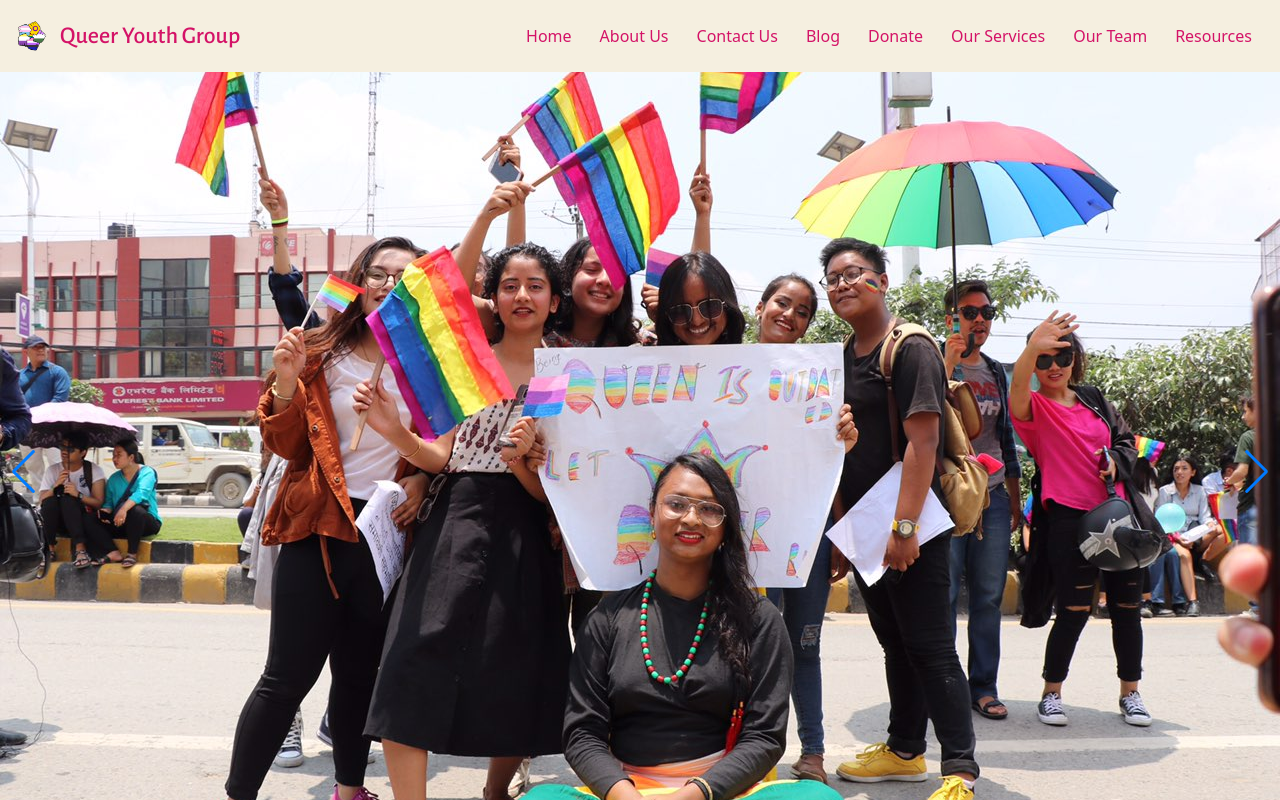
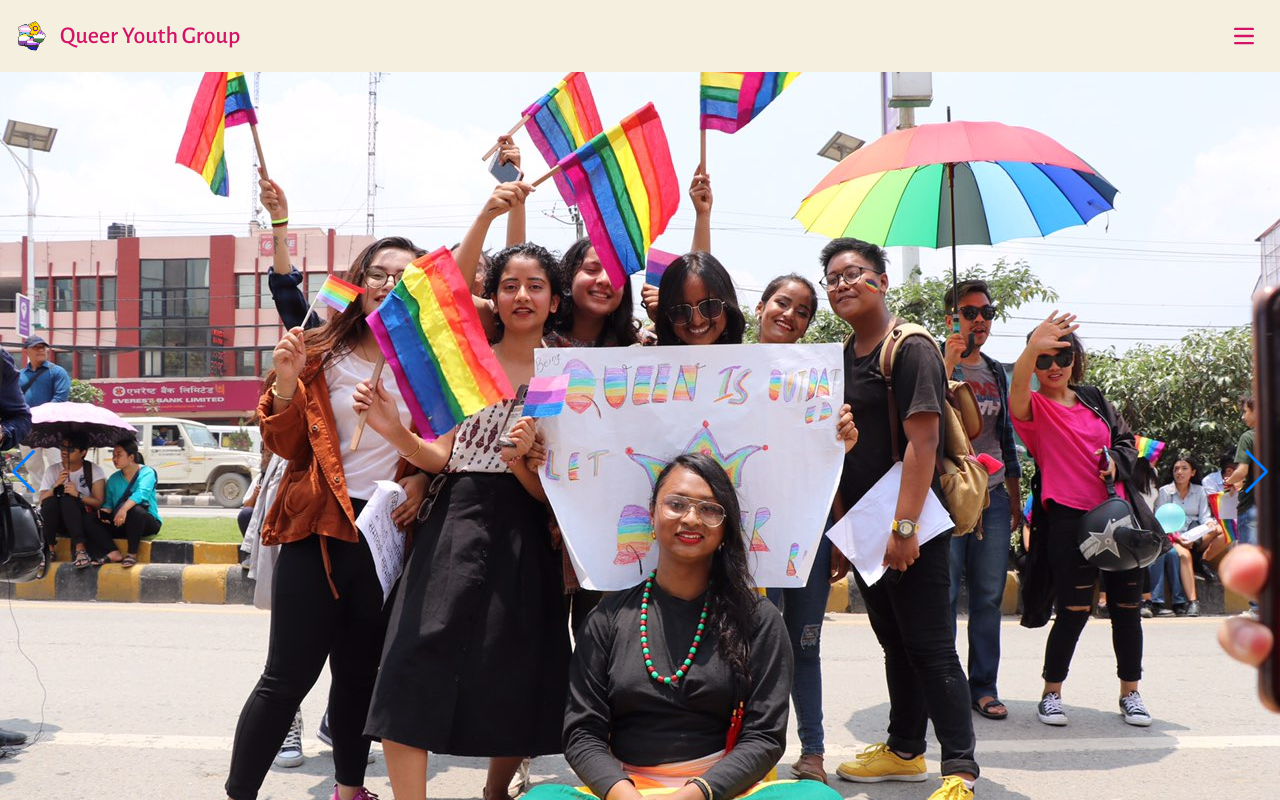
Before and after one commit to steinderace/queeryouthgroup, a React (Vite) app: page / in a window 1280 px wide. Shown: the top 800 px of the page. Built offline with nearby package versions, Linux system fonts and the light colour scheme; a web font is replaced by a local one.

Commit message:
testing out additional links on navbar

```diff
--- a/src/components/Navbar.jsx
+++ b/src/components/Navbar.jsx
@@ -1,7 +1,6 @@
-import React, { useState } from 'react'
-import { Link } from 'react-router-dom'
-
-import QYGLogo from '../assets/qyg-logo.svg'
+import React, { useState } from 'react';
+import { Link } from 'react-router-dom';
+import QYGLogo from '../assets/qyg-logo.svg';
 
 const Navbar = () => {
     const [isOpen, setIsOpen] = useState(false);
@@ -10,11 +9,8 @@ const Navbar = () => {
         <nav className="bg-[#F5EFE0] border-gray-200 relative">
             <div className="max-w-screen-xl flex flex-wrap items-center justify-between mx-auto p-4">
                 {/* Logo and Burger */}
-                <div className="flex items-center justify-between w-full min-[1200px]:w-auto">
-                    <Link
-                        to="/"
-                        className="flex items-center space-x-3 hover:text-[#D41367] transition-colors"
-                    >
+                <div className="flex items-center justify-between w-full">
+                    <Link to="/" className="flex items-center space-x-3 hover:text-[#D41367] transition-colors">
                         <img src={QYGLogo} className="h-8 w-auto" alt="QYG Logo" />
                         <span className="text-2xl font-medium text-[#D41367] whitespace-nowrap font-alegreya-sans">
                             Queer Youth Group
@@ -22,8 +18,7 @@ const Navbar = () => {
                     </Link>
                     <button
                         onClick={() => setIsOpen(!isOpen)}
-                        className="min-[1200px]:hidden inline-flex items-center justify-center p-2 w-10 h-10 text-[#D41367] rounded-lg hover:bg-[#D41367] hover:text-white focus:outline-none focus:ring-2 focus:ring-gray-200"
-                    >
+                        className="inline-flex items-center justify-center p-2 w-10 h-10 text-[#D41367] rounded-lg hover:bg-[#D41367] hover:text-white focus:outline-none focus:ring-2 focus:ring-gray-200">
                         <span className="sr-only">Open main menu</span>
                         <svg className="w-5 h-5" xmlns="http://www.w3.org/2000/svg" fill="none" viewBox="0 0 17 14">
                             <path stroke="currentColor" strokeWidth="2" strokeLinecap="round" strokeLinejoin="round" d="M1 1h15M1 7h15M1 13h15"/>
@@ -33,24 +28,26 @@ const Navbar = () => {
 
                 {/* Navbar links */}
                 <div className={`
-                    w-full min-[1200px]:w-auto
-                    min-[1200px]:flex
-                    transition-all duration-300 ease-in-out
-                    overflow-hidden
-                    ${isOpen ? "max-h-96 opacity-100" : "max-h-0 opacity-0"}
-                    min-[1200px]:max-h-none min-[1200px]:opacity-100
-                    bg-[#F5EFE0] z-50
-                `}>
-                    <ul className="flex flex-col min-[1200px]:flex-row min-[1200px]:space-x-1 py-4 min-[1200px]:py-0">
+                    w-full transition-all duration-500 ease-in-out
+                    overflow-hidden ${isOpen ? "max-h-screen h-auto opacity-100 overflow-y-auto" : "max-h-0 opacity-0"}
+                    lg:max-h-0 lg:opacity-0 lg:transition-all lg:duration-500 lg:ease-in-out lg:overflow-hidden
+                    ${isOpen ? "lg:max-h-screen lg:h-auto lg:opacity-100" : "lg:max-h-0 lg:opacity-0"}`}>
+                    <ul className="
+                        flex flex-col py-4 px-4 transition-all duration-500 ease-in-out
+                        lg:flex-row lg:items-center lg:space-x-4 lg:py-2 lg:px-0">
                         {[
                             { path: "/", label: "Home"},
-                            { path: "/about", label: "About Us" },
-                            { path: "/contact", label: "Contact Us" },
-                            { path: "/blog", label: "Blog" },
-                            { path: "/donate", label: "Donate" },
-                            { path: "/services", label: "Our Services" },
+                            { path: "/about", label: "About" },
+                            { path: "/intro", label: "Introduction" },
+                            { path: "/history", label: "History" },
+                            { path: "/objectives", label: "Objectives" },
+                            { path: "/values", label: "Values" },
+                            { path: "/movement", label: "Movement" },
                             { path: "/team", label: "Our Team" },
-                            { path: "/resources", label: "Resources" }
+                            { path: "/values", label: "Litigation" },
+                            { path: "/values", label: "Research" },
+                            { path: "/resources", label: "Resources" },
+                            { path: "/values", label: "Publications" },
                         ].map(({ path, label }) => (
                             <li key={path}>
                                 <Link
@@ -65,7 +62,7 @@ const Navbar = () => {
                 </div>
             </div>
         </nav>
-    )
-}
+    );
+};
 
-export default Navbar
+export default Navbar;
```
